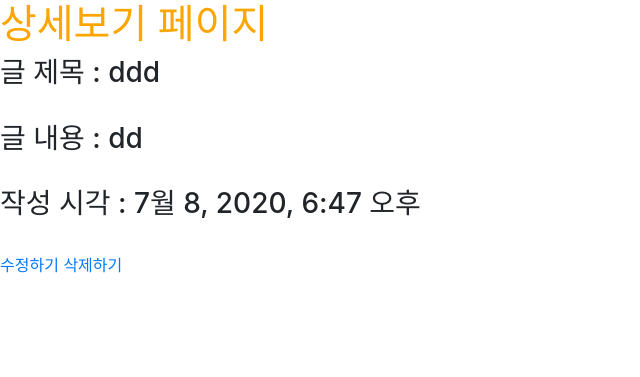
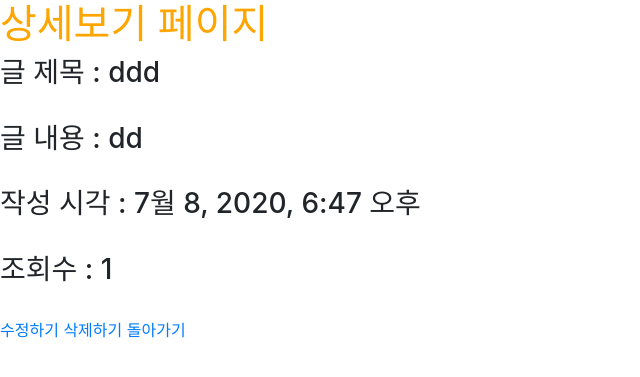
Before and after one commit to c2lv/django_lecture, a Django app: page /posts/show/4 in a window 1280 px wide. Shown: the top 377 px of the page, without its empty margins (0-640 px from the left). Run offline with Django 3.2, Linux system fonts and the light colour scheme; data comes from the database, SQL or seed files in the repository; both versions use the stored data as it was after the commit; some libraries are stand-ins or nearby versions.

Commit message:
lecture3

```diff
--- a/myblog/posts/templates/posts/main.html
+++ b/myblog/posts/templates/posts/main.html
@@ -12,6 +12,7 @@
 <h5 class="card-title">{{ post.title }}</h5>
 <p class="card-text">{{ post.content }}</p>
 <p>{{ post.created_at }}</p>
+<p>조회수: {{ post.view_count }}</p>
 <a href="{% url 'posts:show' post.pk %}" class="btn btn-primary">상세보기</a>
 </div>
 </div>
--- a/myblog/posts/templates/posts/show.html
+++ b/myblog/posts/templates/posts/show.html
@@ -7,6 +7,8 @@
 {% endif %}
 <h3>글 내용 : {{ post.content }} </h3><br>
 <h3>작성 시각 : {{ post.created_at }} </h3><br>
+<h3>조회수 : {{ post.view_count }} </h3><br>
 <a href="{% url 'posts:update' post.pk %}">수정하기</a>
 <a href="{% url 'posts:delete' post.pk %}">삭제하기</a>
+<a href="{% url 'posts:main' %}">돌아가기</a>
 {% endblock %}
--- a/myblog/posts/views.py
+++ b/myblog/posts/views.py
@@ -19,6 +19,8 @@ def main(request):
 
 def show(request, id):
     post = Post.objects.get(pk=id)
+    post.view_count += 1
+    post.save()
     return render(request, 'posts/show.html', {'post': post})
 
 def update(request, id):
```
Also changed, not shown: myblog/db.sqlite3.
